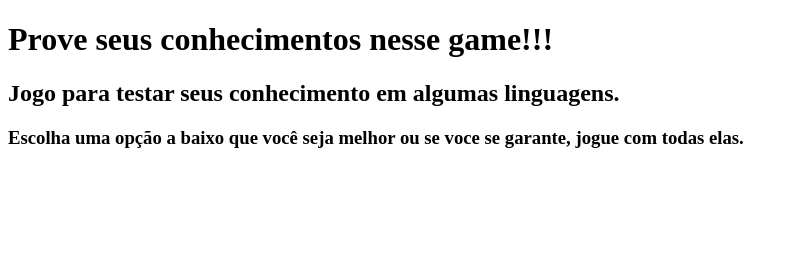
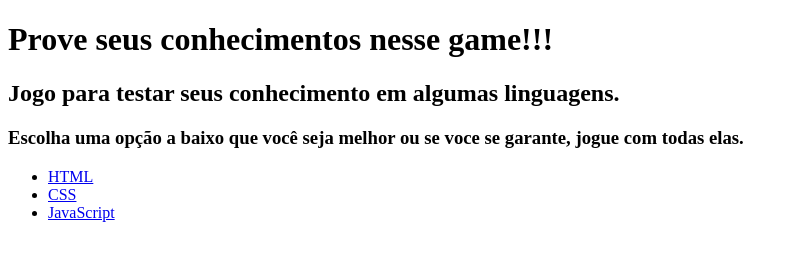
Before and after one commit to casteli/Jogo-CSS, a plain HTML site: page index.html in a window 1280 px wide. Shown: the whole page, without its empty margins (0-798 px from the left). Drawn offline with Linux system fonts and the light colour scheme.

Commit message:
home page - Menu de navegação criado

```diff
--- a/index.html
+++ b/index.html
@@ -20,6 +20,15 @@
           jogue com todas elas.
         </h3>
       </div>
+      <div class="button">
+        <nav>
+          <ul>
+            <li><a href="#">HTML</a></li>
+            <li><a href="#">CSS</a></li>
+            <li><a href="#">JavaScript</a></li>
+          </ul>
+        </nav>
+      </div>
     </div>
   </body>
 </html>
```
